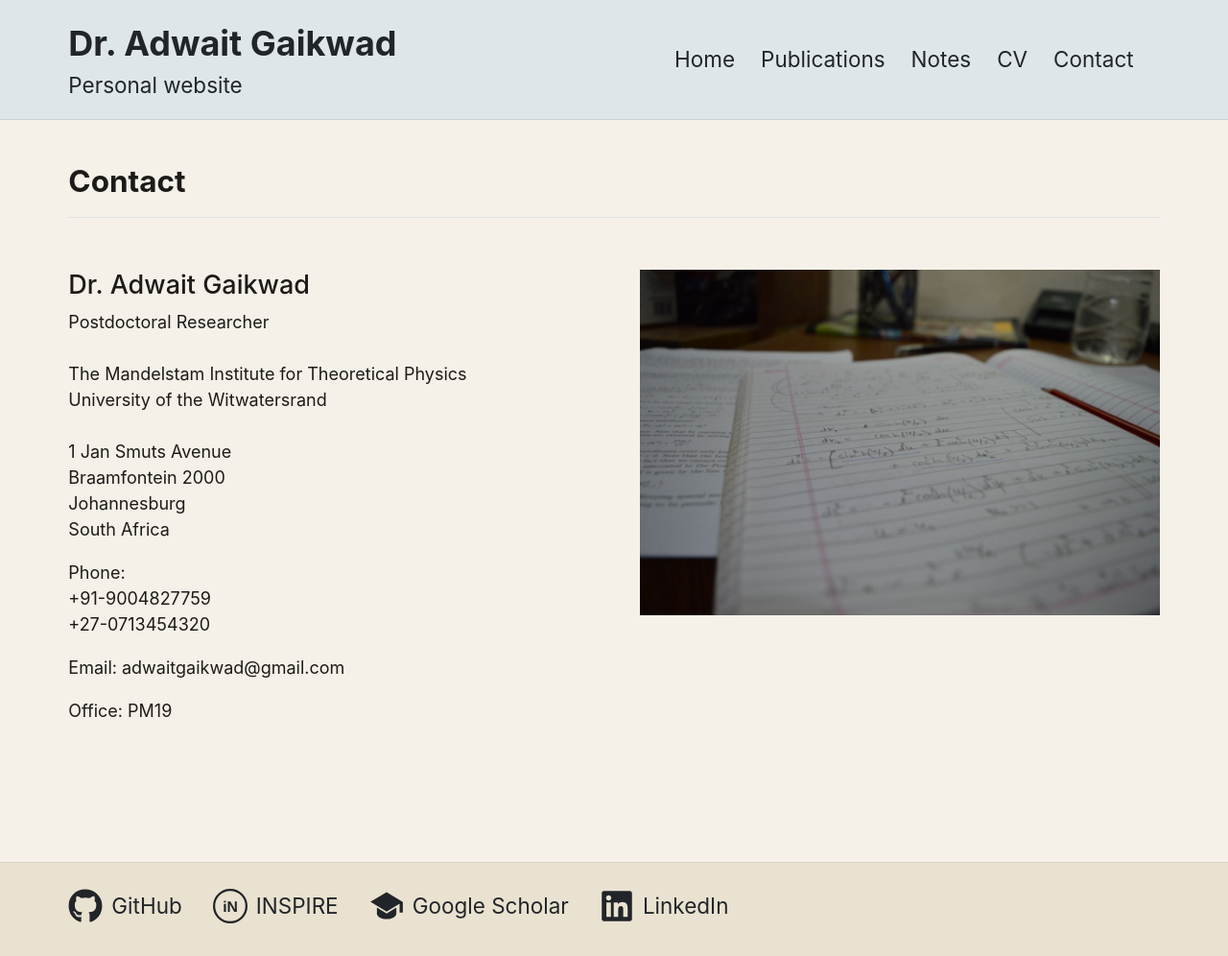
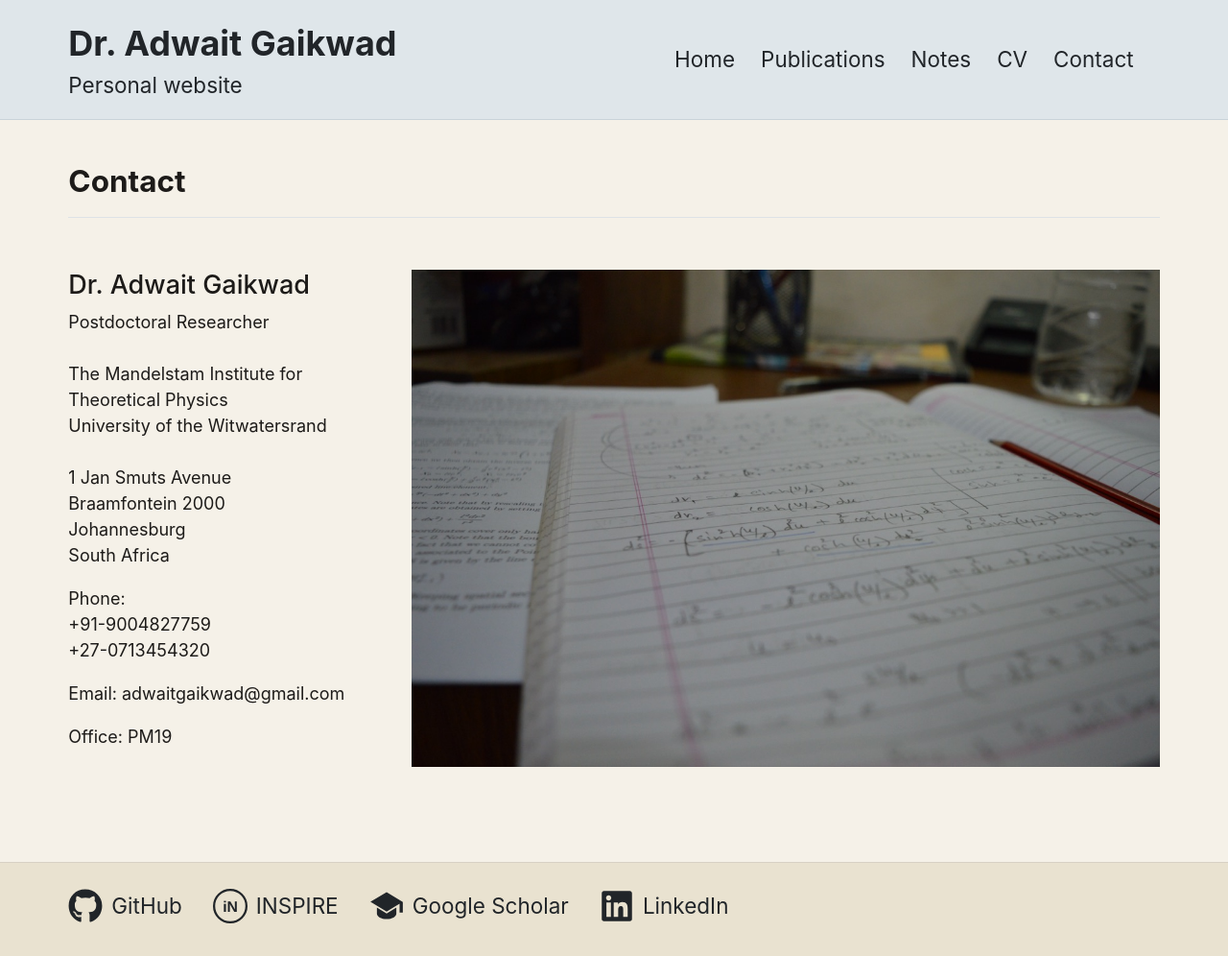
Before and after one commit to AdwaitGa/AdwaitGa.github.io, a Jekyll site: the page built from contact.md, in a window 1280 px wide and 996 px high. Shown: the whole window at 96% size. Built offline with Jekyll 4.4.1, drawn with Linux system fonts in a browser that asks for light colours.

Commit message:
Contact page: image 40% wider, 10% taller
Co-Authored-By: Claude Sonnet 5.5 <noreply@anthropic.com>

```diff
--- a/_includes/contact.html
+++ b/_includes/contact.html
@@ -3,15 +3,15 @@
     <h3 class="fw-bold border-bottom pb-3 mb-5">Contact</h3>
     {% for contact in site.data.settings.contacts %}
     <div class="row g-5 mb-5">
-      <div class="col-md-6">
+      <div class="col-12 contact-text">
         <h4>{{ contact.name }}</h4>
         <p>{{ contact.title }}<br><br>{{ contact.department }}<br>{{ contact.institution }}<br><br>{{ contact.institution_address | replace: ", ", "<br>" }}</p>
         <p>Phone:<br>{{ contact.phone | replace: ", ", "<br>" }}</p>
         <p>Email: {{ contact.email }}</p>
         <p>Office: {{ contact.office }}</p>
       </div>
-      <div class="col-md-6">
-        <img src="{{ site.github.url }}/{{ contact.image }}" alt="Notebook" width="100%" style="max-height:50vh;object-fit:cover;">
+      <div class="col-12 contact-image">
+        <img src="{{ site.github.url }}/{{ contact.image }}" alt="Notebook" width="100%" style="max-height:55vh;object-fit:cover;">
       </div>
     </div>
     {% endfor %}
--- a/_sass/main.scss
+++ b/_sass/main.scss
@@ -49,3 +49,9 @@ body {
 .site-main .row.mb-5 {
   margin-bottom: 1.5rem !important;
 }
+
+// Contact page: image column 40% wider than the old half-width layout (50% -> 70%)
+@media (min-width: 768px) {
+  .contact-text { flex: 0 0 auto; width: 30%; }
+  .contact-image { flex: 0 0 auto; width: 70%; }
+}
```
